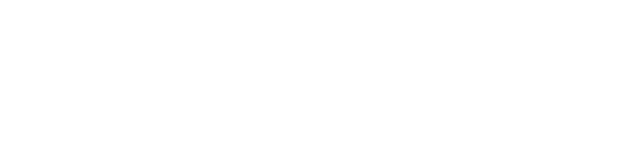
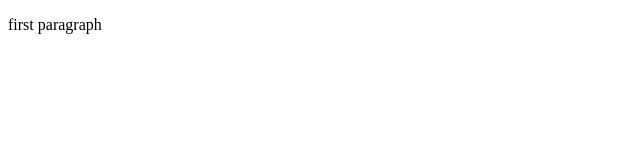
Before and after one commit to shreyascelestial/learning-git, a plain HTML site: page index.html in a window 1280 px wide. Shown: the whole page, without its empty margins (0-640 px from the left). Drawn offline with Linux system fonts and the light colour scheme.

Commit message:
Update index.html

```diff
--- a/index.html
+++ b/index.html
@@ -7,6 +7,6 @@
     <title>Document</title>
 </head>
 <body>
-
+   <p>first paragraph</p?
 </body>
 </html>
```
